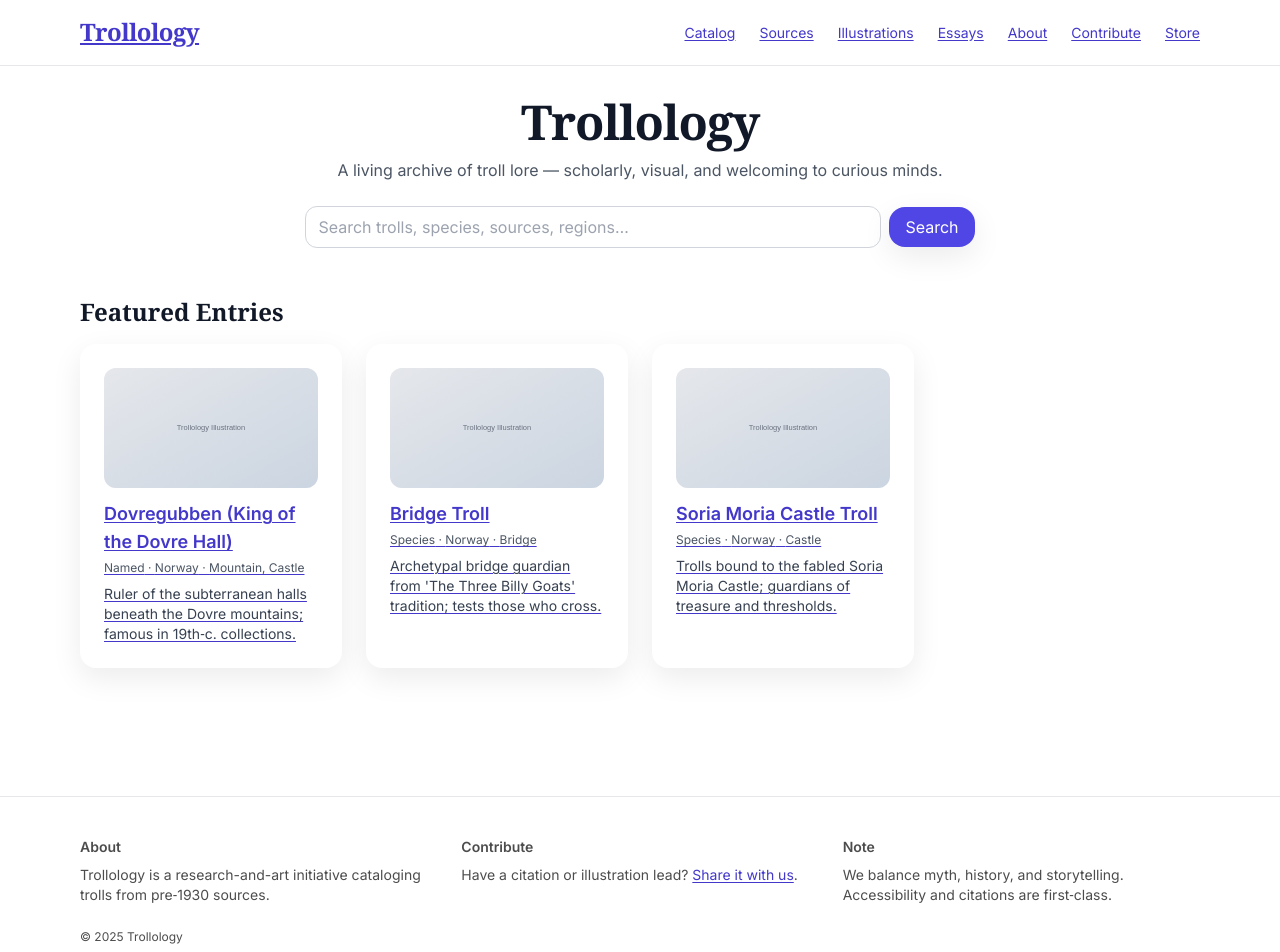
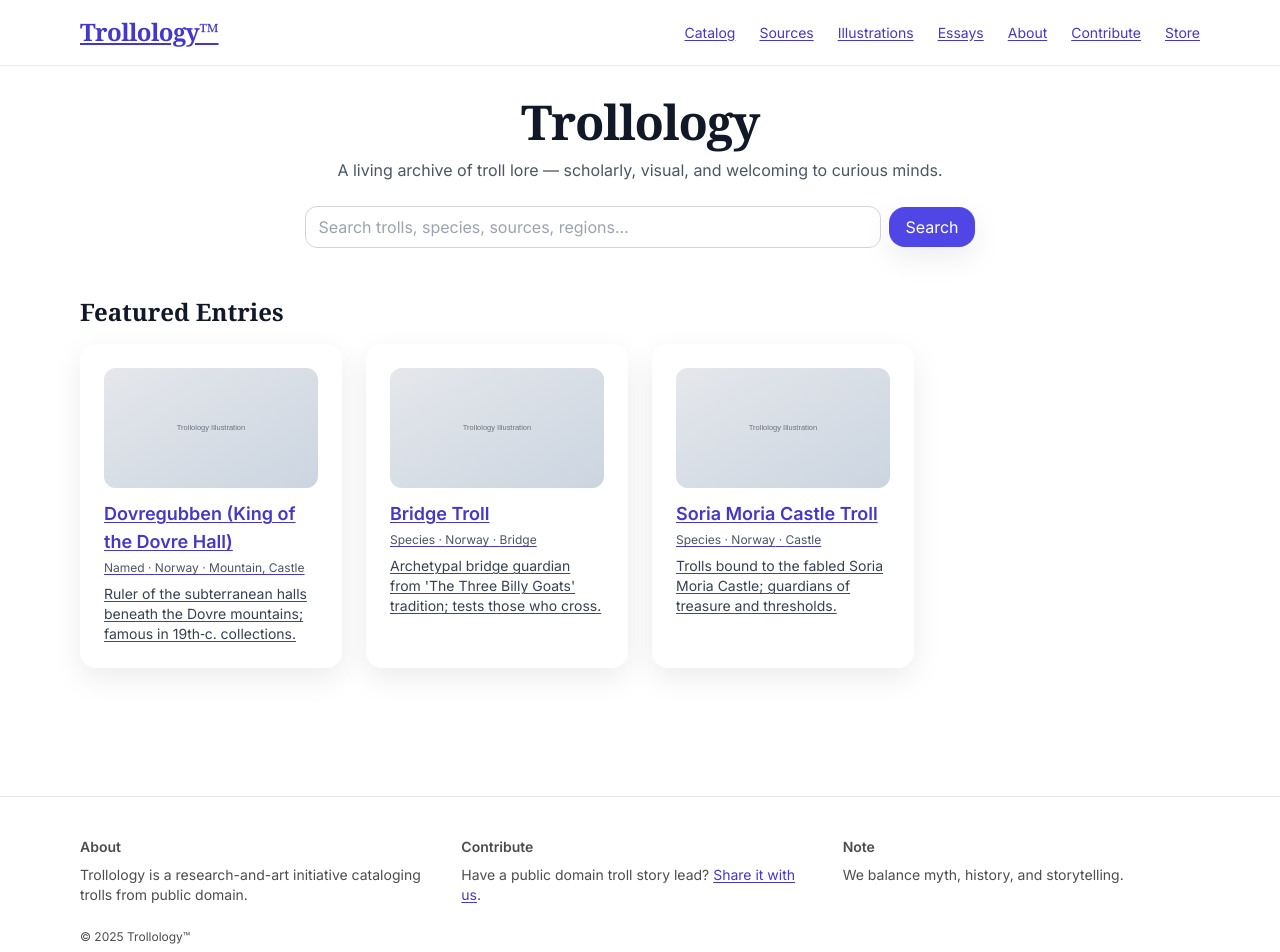
Before and after one commit to Trollology/Trollology, a Next.js app: page / in a window 1280 px wide. Shown: the top 952 px of the page. Built offline with nearby package versions, Linux system fonts and the light colour scheme.

Commit message:
Update title and description for branding

```diff
--- a/app/layout.jsx
+++ b/app/layout.jsx
@@ -2,8 +2,8 @@ import "./globals.css";
 import Link from "next/link";
 
 export const metadata = {
-  title: "Trollology — A Living Archive of Trolls",
-  description: "A scholarly, visually rich archive of troll species and named figures from folklore and myth."
+  title: "Trollology™ — A Living Archive of Trolls",
+  description: "A visually rich archive of troll species and named figures from folklore and myth."
 };
 
 export default function RootLayout({ children }) {
@@ -13,7 +13,7 @@ export default function RootLayout({ children }) {
         <header className="border-b border-gray-200 bg-white/80 backdrop-blur sticky top-0 z-40">
           <div className="max-w-6xl mx-auto px-4 py-4 flex items-center justify-between">
             <Link href="/" className="text-2xl font-semibold tracking-tight">
-              <span className="font-serif">Trollology</span>
+              <span className="font-serif">Trollology™</span>
             </Link>
             <nav className="hidden md:flex items-center gap-6 text-sm">
               <Link className="hover:underline" href="/catalog">Catalog</Link>
@@ -33,18 +33,18 @@ export default function RootLayout({ children }) {
           <div className="max-w-6xl mx-auto px-4 grid gap-6 md:grid-cols-3">
             <div>
               <h3 className="font-semibold mb-2">About</h3>
-              <p>Trollology is a research-and-art initiative cataloging trolls from pre‑1930 sources.</p>
+              <p>Trollology is a research-and-art initiative cataloging trolls from public domain.</p>
             </div>
             <div>
               <h3 className="font-semibold mb-2">Contribute</h3>
-              <p>Have a citation or illustration lead? <Link className="underline" href="/contribute">Share it with us</Link>.</p>
+              <p>Have a public domain troll story lead? <Link className="underline" href="/contribute">Share it with us</Link>.</p>
             </div>
             <div>
               <h3 className="font-semibold mb-2">Note</h3>
-              <p>We balance myth, history, and storytelling. Accessibility and citations are first‑class.</p>
+              <p>We balance myth, history, and storytelling. </p>
             </div>
           </div>
-          <div className="max-w-6xl mx-auto px-4 mt-6 text-xs">© {new Date().getFullYear()} Trollology</div>
+          <div className="max-w-6xl mx-auto px-4 mt-6 text-xs">© {new Date().getFullYear()} Trollology™</div>
         </footer>
       </body>
     </html>
```
